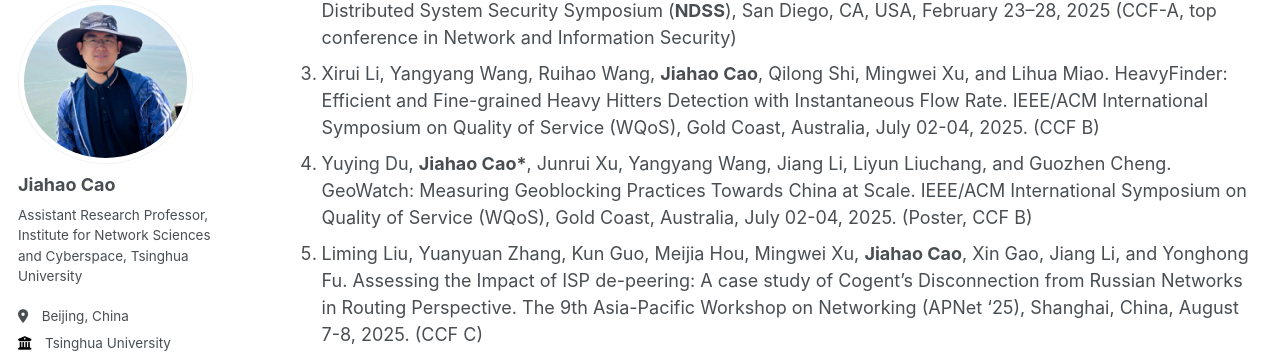
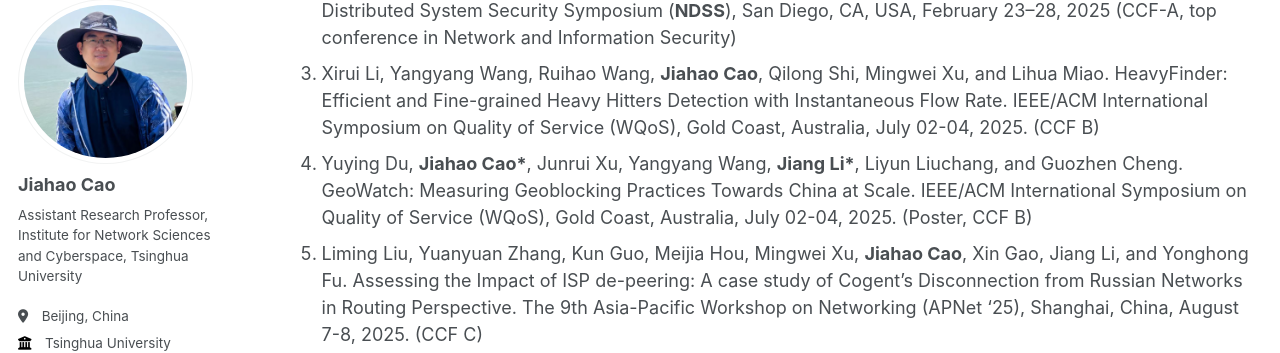
Before and after one commit to caojh15/caojh15.github.io, a Jekyll site: the page built from _pages/publications.md, in a window 1280 px wide and 900 px high, scrolled down 1848 px. Shown: the part 107-460 px from the top of the window. Built offline with Jekyll 4.4.1, drawn with Linux system fonts in a browser that asks for light colours; some web fonts are replaced.

Commit message:
Update publications.md

```diff
--- a/_pages/publications.md
+++ b/_pages/publications.md
@@ -24,7 +24,7 @@ author_profile: true
 1. Xuejiao Luo, Pengcheng Wei, Wenyin Liu*, **Jiahao Cao\***, Jiang Li, and Binbin Chen. GM-BFD: A Generalizable Multi-view Framework for Botnet Flow Detection. IEEE International Conference on Computer Communications (**INFOCOM**), London, United Kingdom, May 19-22, 2025. (CCF A, top conference in Computer Networks)
 2. Qiyang Song, Heqing Huang, Xiaoqi Jia, Yuanbo Xie, **Jiahao Cao**. Silence False Alarms: Identifying Anti-Reentrancy Patterns on Ethereum to Refine Smart Contract Reentrancy Detection. In Proc. of the Network and Distributed System Security Symposium  (**NDSS**), San Diego, CA, USA, February 23–28, 2025 (CCF-A, top conference in Network and Information Security)
 3. Xirui Li, Yangyang Wang, Ruihao Wang, **Jiahao Cao**, Qilong Shi, Mingwei Xu, and Lihua Miao. HeavyFinder: Efficient and Fine-grained Heavy Hitters Detection with Instantaneous Flow Rate. IEEE/ACM International Symposium on Quality of Service (WQoS), Gold Coast, Australia, July 02-04, 2025. (CCF B)
-4. Yuying Du, **Jiahao Cao\***, Junrui Xu, Yangyang Wang, Jiang Li, Liyun Liuchang, and Guozhen Cheng. GeoWatch: Measuring Geoblocking Practices Towards China at Scale. IEEE/ACM International Symposium on Quality of Service (WQoS), Gold Coast, Australia, July 02-04, 2025. (Poster, CCF B)
+4. Yuying Du, **Jiahao Cao\***, Junrui Xu, Yangyang Wang, **Jiang Li\***, Liyun Liuchang, and Guozhen Cheng. GeoWatch: Measuring Geoblocking Practices Towards China at Scale. IEEE/ACM International Symposium on Quality of Service (WQoS), Gold Coast, Australia, July 02-04, 2025. (Poster, CCF B)
 5. Liming Liu, Yuanyuan Zhang, Kun Guo, Meijia Hou, Mingwei Xu, **Jiahao Cao**, Xin Gao, Jiang Li, and Yonghong Fu. Assessing the Impact of ISP de-peering: A case study of Cogent’s Disconnection from Russian Networks in Routing Perspective. The 9th Asia-Pacific Workshop on Networking (APNet '25), Shanghai, China, August 7-8, 2025. (CCF C)
 
 ## Papers in 2024
```
